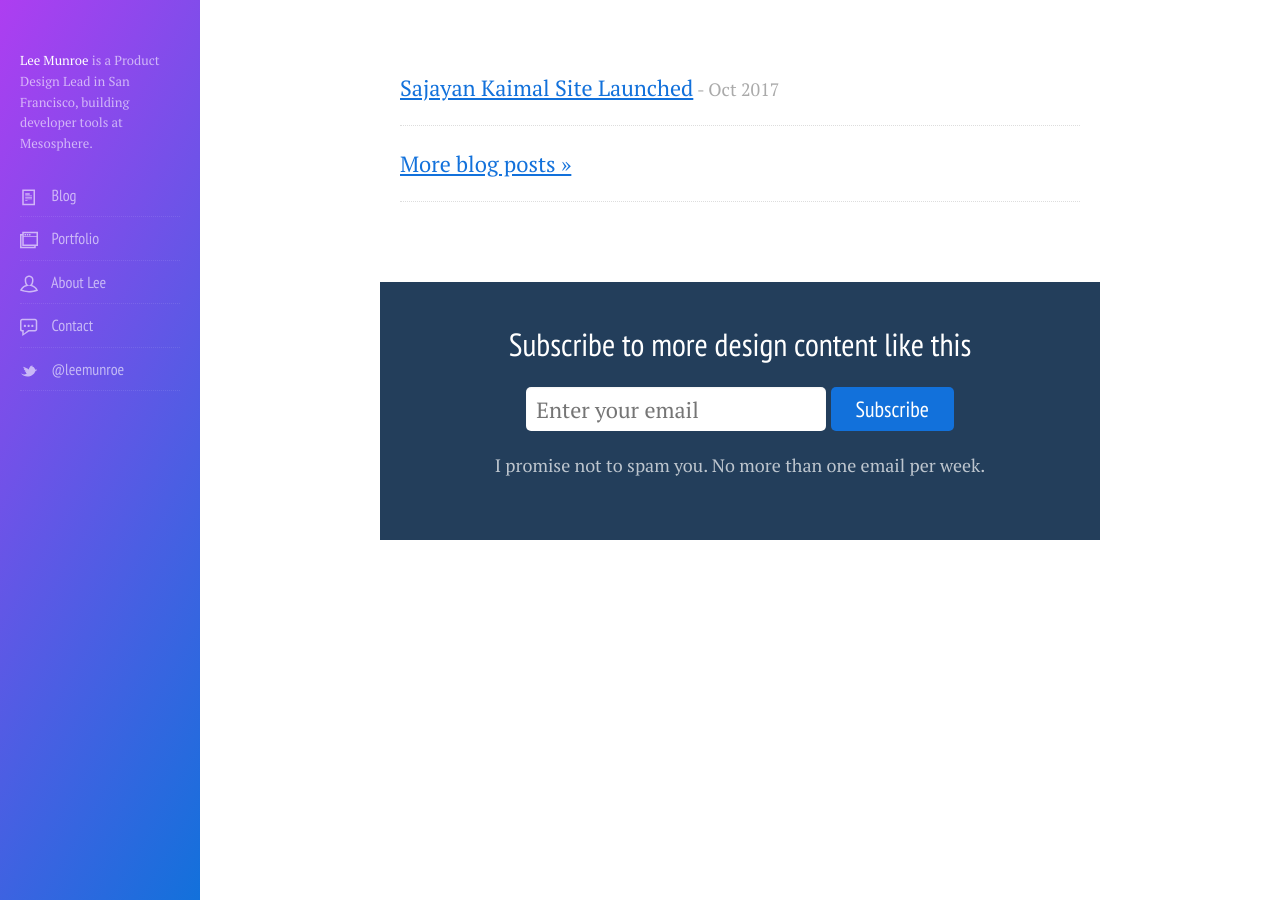
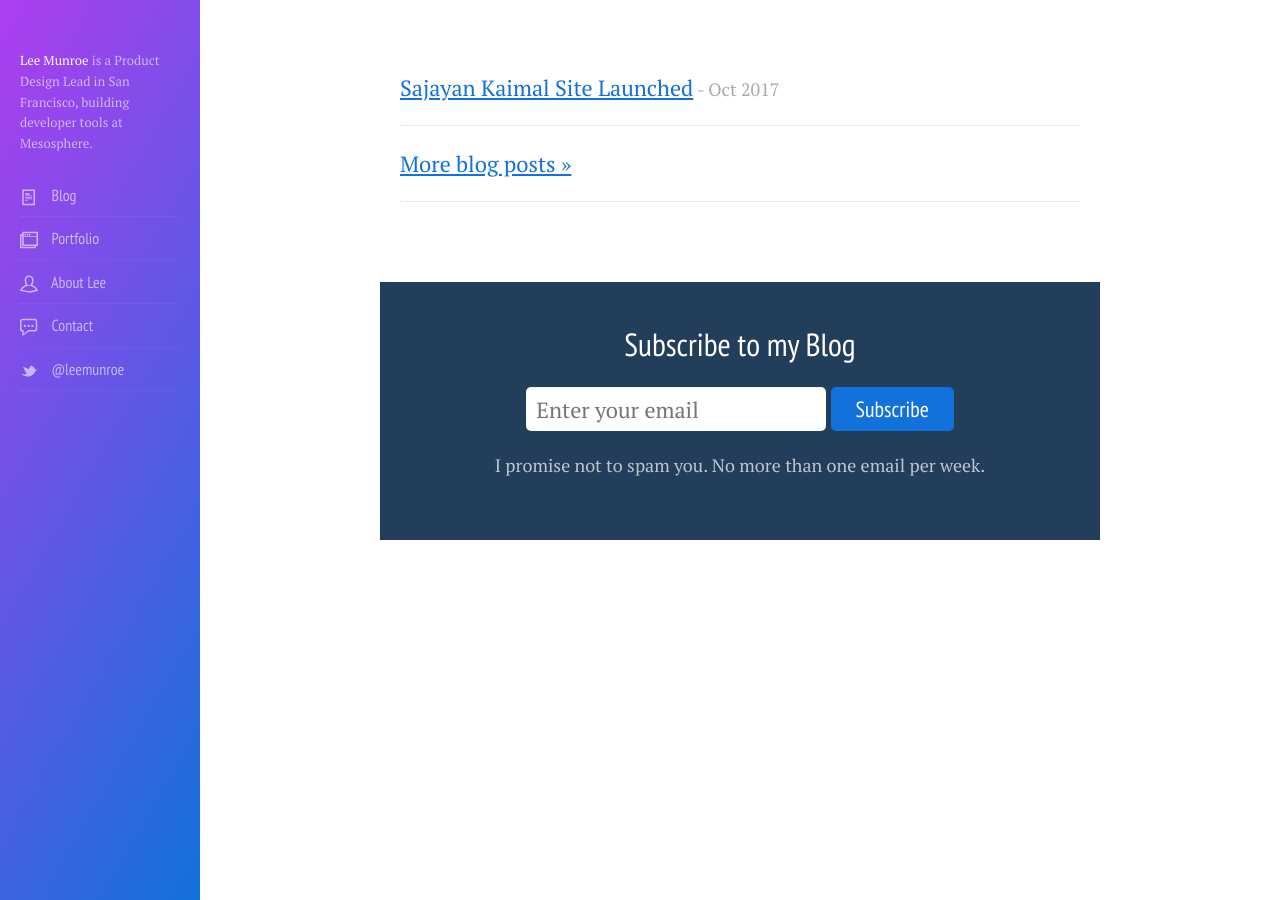
Before and after one commit to sajayan/sajayan.github.io, a Jekyll site: the page built from index.html, in a window 1280 px wide. Built offline with Jekyll 4.4.1, drawn with Linux system fonts in a browser that asks for light colours.

Commit message:
Update index.html

```diff
--- a/index.html
+++ b/index.html
@@ -20,8 +20,8 @@ description: CRM Consultant &amp; Solution Architect from India based in Chicago
 </section>
 
 <div class="post-subscribe">
-  <h3>Subscribe to more design content like this</h3>
-  <form method="post" action="//leemunroe.us1.list-manage.com/subscribe/post?u=1998df7f0f3a32bdf922938ca&amp;id=bea3a63f45" target="_blank">
+  <h3>Subscribe to my Blog</h3>
+  <form method="post" action="//sajayan.us15.list-manage.com/subscribe/post?u=2df4d7a2617e885c09a99a123&amp;id=6f73c41ef1" target="_blank">
     <input type="email" name="EMAIL" placeholder="Enter your email" id="mce-EMAIL" required>
     <button class="btn-primary">Subscribe</button>
   </form>
```
